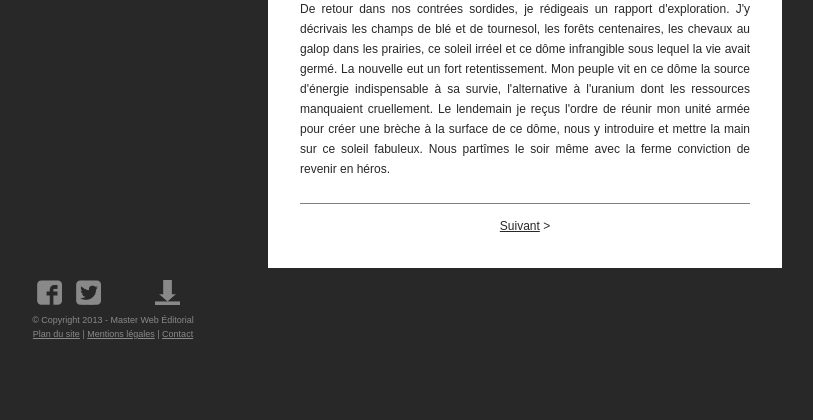
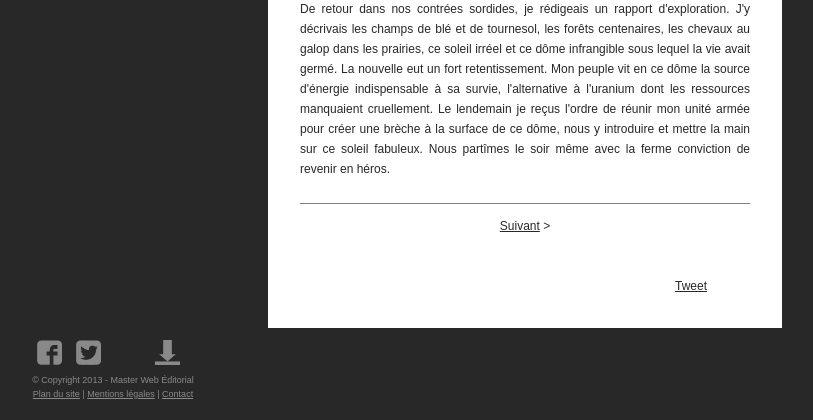
Before and after one commit to HackLo/projet-ter, a PHP site: page /index.php?page=lireN in a window 1280 px wide. Shown: the part 1103-1523 px from the top of the page, without its empty margins (2-815 px from the left). Before the commit the page ends 1442 px from the top, so only its background shows below. Run offline with PHP 8.4, Linux system fonts and the light colour scheme; some libraries are stand-ins or nearby versions.

Commit message:
boutons partage de la nouvelle

```diff
--- a/global.css
+++ b/global.css
@@ -390,6 +390,26 @@ footer {
 		width: 450px;
 	}
 
+	.partage {
+	padding-top:40px;
+	padding-left:60px;
+	}
+
+	.partagetwitter {
+		width:120px;
+		float:left;
+	}
+
+	.partagefacebook {
+		width:130px;
+		float:left;
+	}
+
+	.partagegoogleplus {
+		width:120px;
+		float:left;
+	}
+
 	/* ----------------------------------- FOOTER --------------------------- */
 	footer{
 		width:230px;
@@ -514,6 +534,28 @@ footer {
 		height:100%;
 	}
 
+	.partage {
+		padding-top:40px;
+		padding-bottom:20px;
+		margin-left:auto;
+   		margin-right:auto;
+	}
+
+	.partagetwitter {
+		width:75px;
+		float:right;
+	}
+
+	.partagefacebook {
+		width:100px;
+		float:right;
+	}
+
+	.partagegoogleplus {
+		width:75px;
+		float:right;
+	}
+
 	/* ----------------------------------- FOOTER --------------------------- */
 	footer {
 		background-color: rgba(40, 40, 40, 1);
--- a/lire-la-nouvelle.php
+++ b/lire-la-nouvelle.php
@@ -87,4 +87,26 @@
 			<span>< <a href="#" onclick="switchChapitre(10)">Précédent</a></span>
 		</div>
 	</div>
+
+	<div class="partage">
+        <!-- Partage sur Twitter -->
+        <div class="partagetwitter">
+        <a href="http://twitter.com/share" class="twitter-share-button" data-count="horizontal" data-via="Culin'R">Tweet</a>
+        <script type="text/javascript" src="http://platform.twitter.com/widgets.js"></script>
+        </div>
+
+        <!-- Partage sur Facebook -->
+        <div class="partagefacebook">
+        <a name="fb_share" type="button_count" share_url="https://www.facebook.com/CulinR"></a>
+        <script src="http://static.ak.fbcdn.net/connect.php/js/FB.Share" type="text/javascript"></script>
+        </div>
+
+        <!-- Partage sur Google+ -->
+        <div class="partagegoogleplus">
+        <g:plusone size="right"></g:plusone>
+        <script type="text/javascript" src="https://apis.google.com/js/plusone.js">
+            {lang: 'fr'}
+        </script>
+        </div>
+	</div>
 </div>
```
